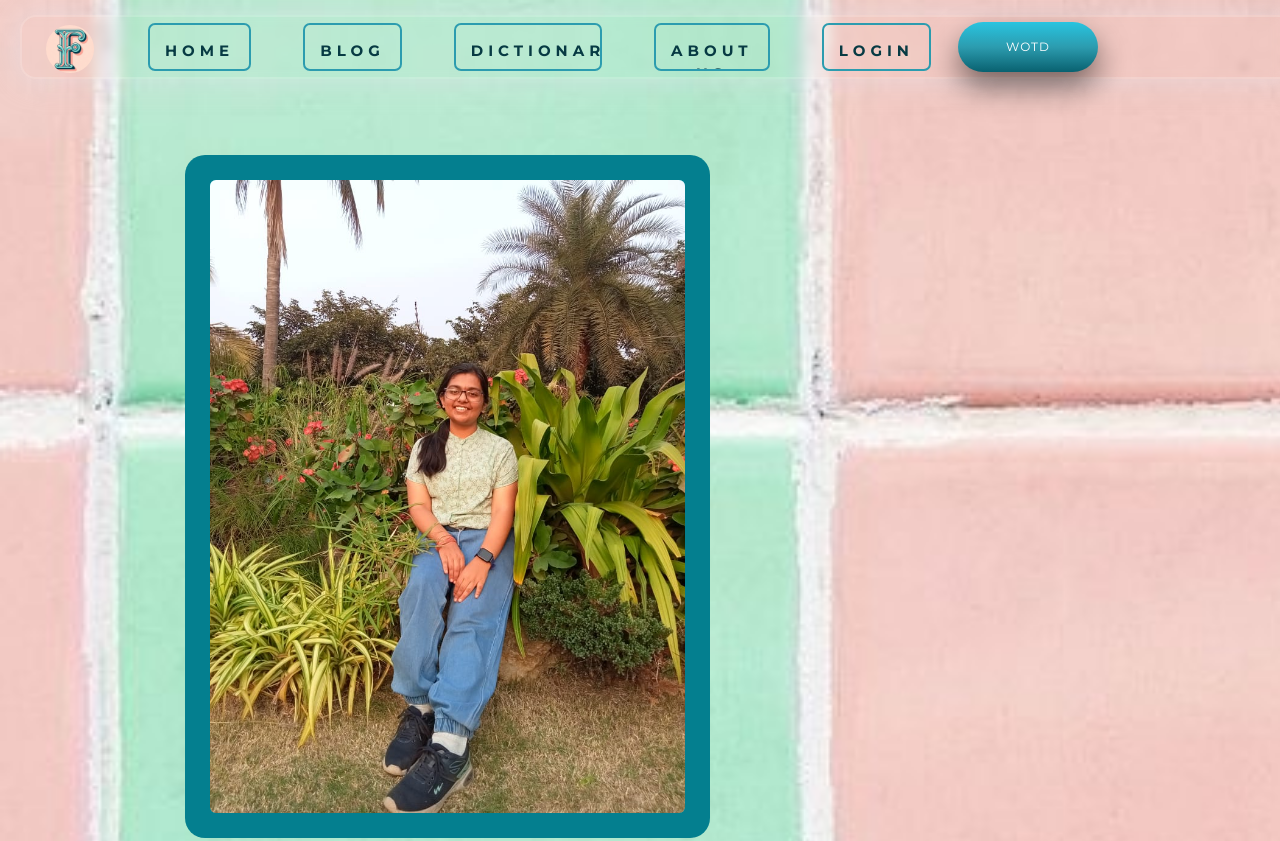
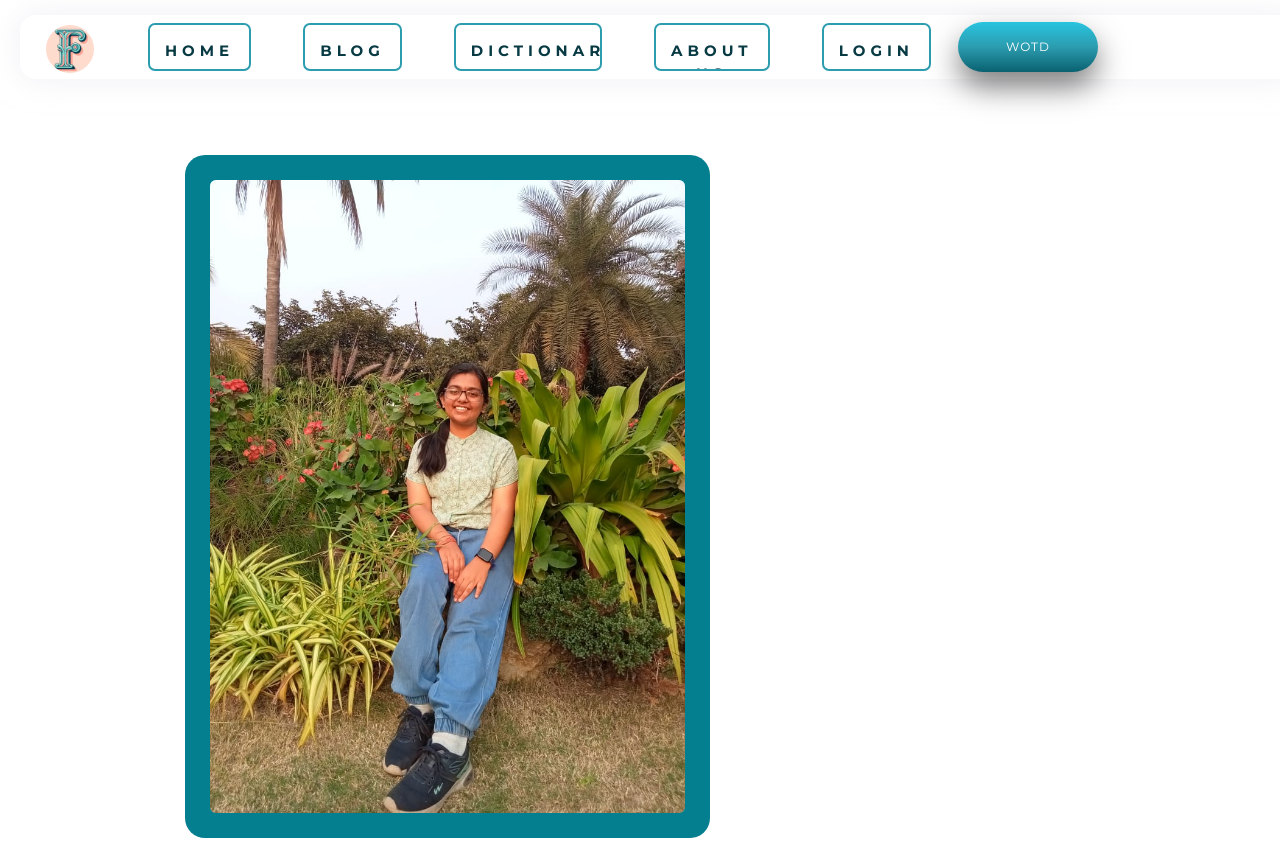
Before and after one commit to Anva41103/Financtionary, a React (Vite) app: page /About in a window 1280 px wide. Shown: the top 841 px of the page. Built offline with nearby package versions, Linux system fonts and the light colour scheme; a small style sheet from the web is missing.

Commit message:
prefinal

```diff
--- a/src/About.jsx
+++ b/src/About.jsx
@@ -5,10 +5,10 @@ import { Card } from './AboutCards'
 export function About() {
 
     return (
-        <div className='aboutbg'>
+        <>
             <Nav />
             <Card/>
             <Foot />
-        </div>
+        </>
     )
 }
--- a/src/App.css
+++ b/src/App.css
@@ -574,7 +574,7 @@ this softens the color of the shapes, but most prominently shows the shapes as i
 }
 
 .aboutbg {
-    background-image: url('./assets/aboutpics/aboutbg.jpeg');
+    background-image: url("./assets/aboutpics/aboutbg.jpeg");
     background-size: cover;
 }
 
--- a/src/BlogHome.jsx
+++ b/src/BlogHome.jsx
@@ -4,7 +4,7 @@ import 'slick-carousel/slick/slick.css';
 import 'slick-carousel/slick/slick-theme.css';
 import { blogPic } from './BlogImg';
 import Next from './assets/Next.png';
-import Prev from './assets/prev.png';
+import Prev from './assets/Prev.png';
 
 const PrevArrow = (props) => {
   const { className, onClick } = props;
```
